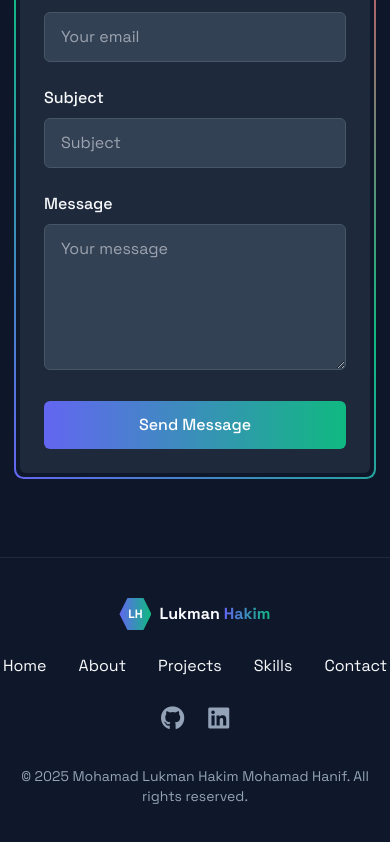
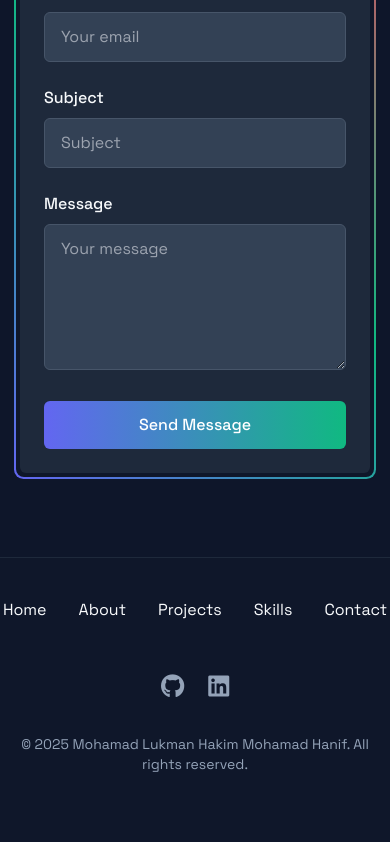
Before and after one commit to vezzil/Portfolio-Lukman, a Vue app: page / in a window 390 px wide. Shown: the part 6620-7462 px from the top of the page. After the commit the page ends 7434 px from the top, so only its background shows below. Built offline with nearby package versions, Linux system fonts and the light colour scheme.

Commit message:
Refactor Footer layout for improved alignment
Reorganized the Footer component's structure to center navigation links and adjust the positioning of social media icons for better alignment and responsiveness. Removed redundant wrapper elements and streamlined the template for cleaner markup.

```diff
--- a/src/components/Footer.vue
+++ b/src/components/Footer.vue
@@ -1,5 +1,5 @@
 <script setup>
-import SocialMedia from './SocialMediaButtons/SocialMedia.vue';
+import SocialMedia from './SocialMediaButtons/SocialMedia.vue'
 import socialLinks from '../dataset/socialmedia.json'
 </script>
 
@@ -7,17 +7,8 @@ import socialLinks from '../dataset/socialmedia.json'
   <!-- Footer -->
   <footer class="py-10 border-t border-slate-800 fade-in-hidden">
     <div class="container mx-auto px-4">
-            <div class="flex flex-col md:flex-row justify-between items-center">
-                <div class="mb-6 md:mb-0">
-                    <div class="flex items-center space-x-2">
-                        <div class="hexagon bg-gradient-to-r from-indigo-500 to-emerald-500 w-8 h-8 flex items-center justify-center">
-                            <span class="font-bold text-white text-xs">LH</span>
-                        </div>
-                        <span class="font-bold">Lukman <span class="gradient-text">Hakim</span></span>
-                    </div>
-                </div>
-
-                <div class="flex space-x-8 mb-6 md:mb-0">
+      <div class="flex flex-col md:flex-row justify-between items-center md:relative">
+        <div class="flex space-x-8 mb-12 md:mb-0 md:absolute md:left-1/2 md:-translate-x-1/2">
           <a href="#home" class="hover:text-indigo-400 transition-colors">Home</a>
           <a href="#about" class="hover:text-indigo-400 transition-colors">About</a>
           <a href="#projects" class="hover:text-indigo-400 transition-colors">Projects</a>
@@ -25,7 +16,7 @@ import socialLinks from '../dataset/socialmedia.json'
           <a href="#contact" class="hover:text-indigo-400 transition-colors">Contact</a>
         </div>
 
-                <div class="flex space-x-6">
+        <div class="flex space-x-6 md:ml-auto">
           <SocialMedia
             v-for="(social, index) in socialLinks"
             :key="index"
```
Lines whose indentation alone changed are shown as unchanged.
